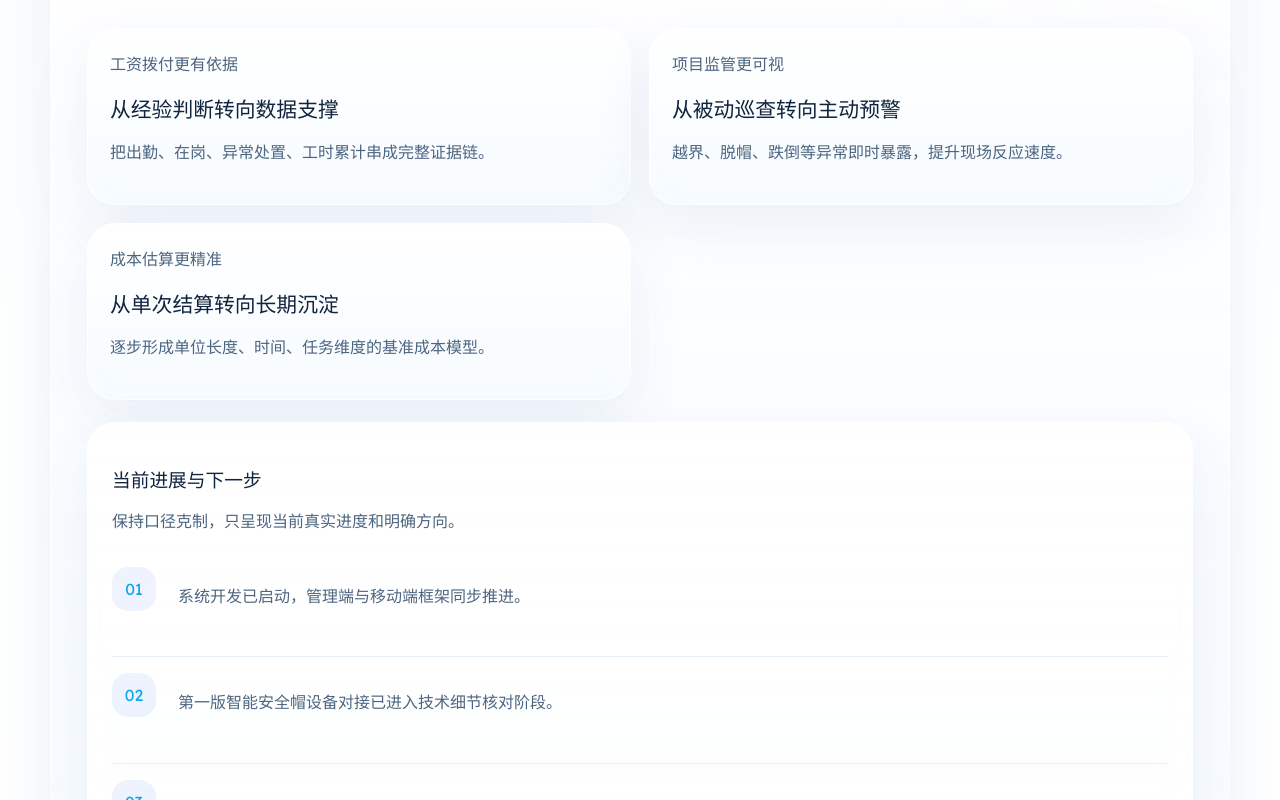
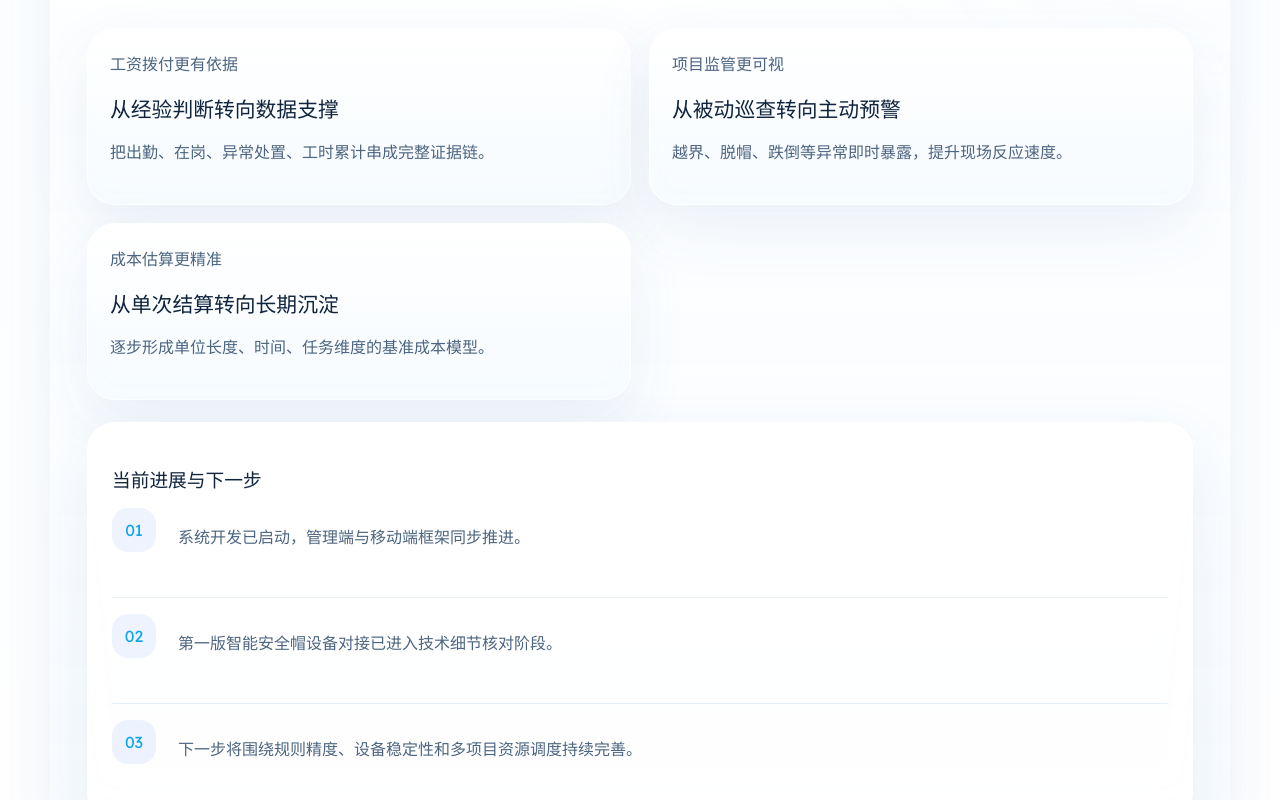
Before and after one commit to leezb101/construction-presentation, a React (Vite) app: page / in a window 1280 px wide. Shown: the part 7027-7827 px from the top of the page. Built offline with nearby package versions, Linux system fonts and the light colour scheme.

Commit message:
修正价值页部分描述

```diff
--- a/src/components/sections/ValueSection.tsx
+++ b/src/components/sections/ValueSection.tsx
@@ -7,7 +7,7 @@ export function ValueSection() {
       id="value"
       eyebrow="价值落地"
       title="先解决工资拨付和现场监管，再逐步沉淀成本基准"
-      description="本次汇报聚焦两条主线：一条是把人、帽、机与工时结算支撑打通；一条是把项目过程数据长期沉淀为未来管理与估算能力。"
+      description="当前阶段优先打通工资拨付与现场监管闭环，并同步沉淀项目过程数据，为后续成本管理和估算能力建设建立基础。"
     >
       <div className="value-grid">
         {valueMetrics.map((item) => (
@@ -22,7 +22,6 @@ export function ValueSection() {
       <GlassCard className="roadmap-card">
         <div className="roadmap-card__heading">
           <h3>当前进展与下一步</h3>
-          <p>保持口径克制，只呈现当前真实进度和明确方向。</p>
         </div>
         <div className="roadmap-list">
           {roadmap.map((item, index) => (
```
